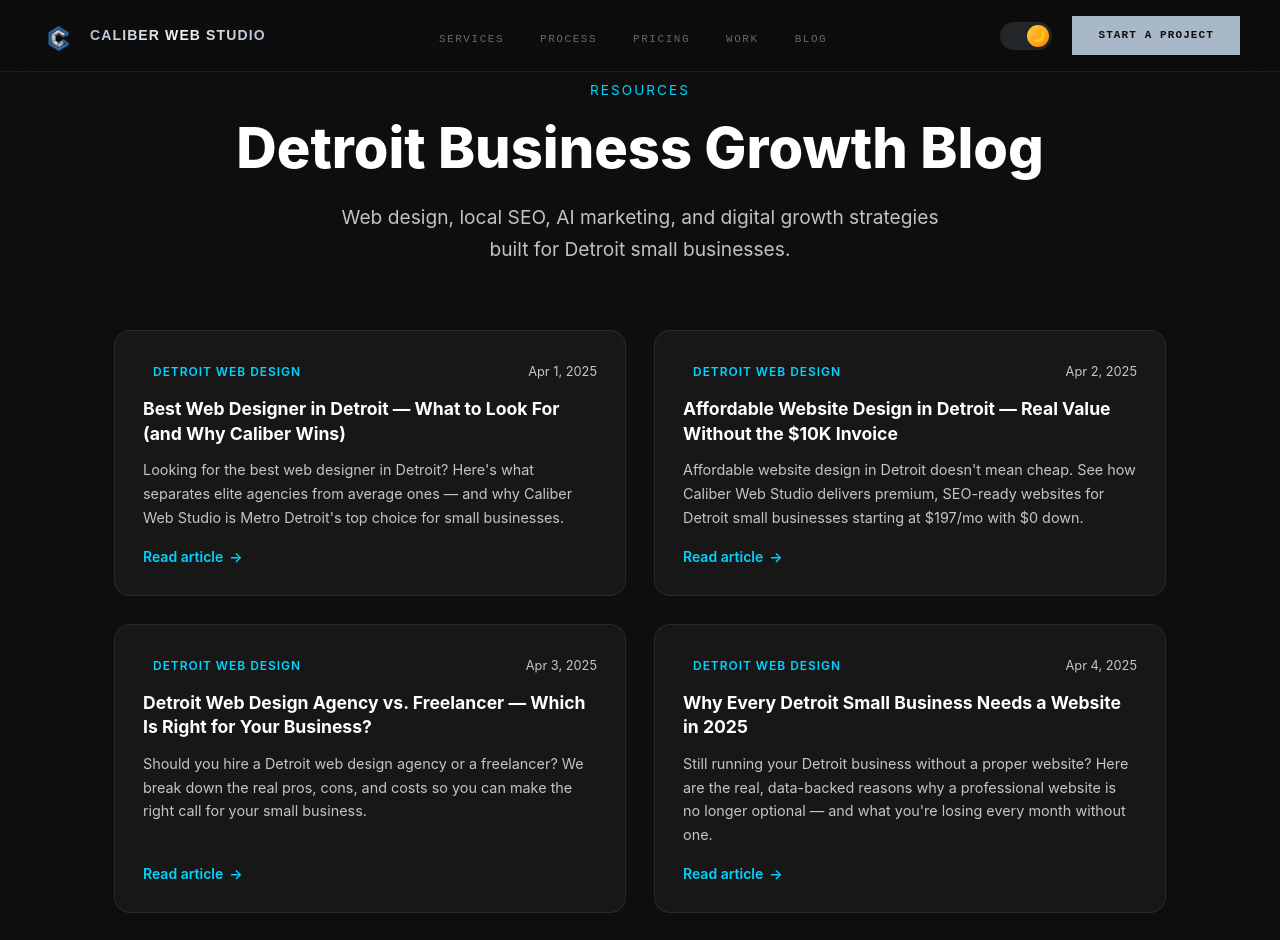
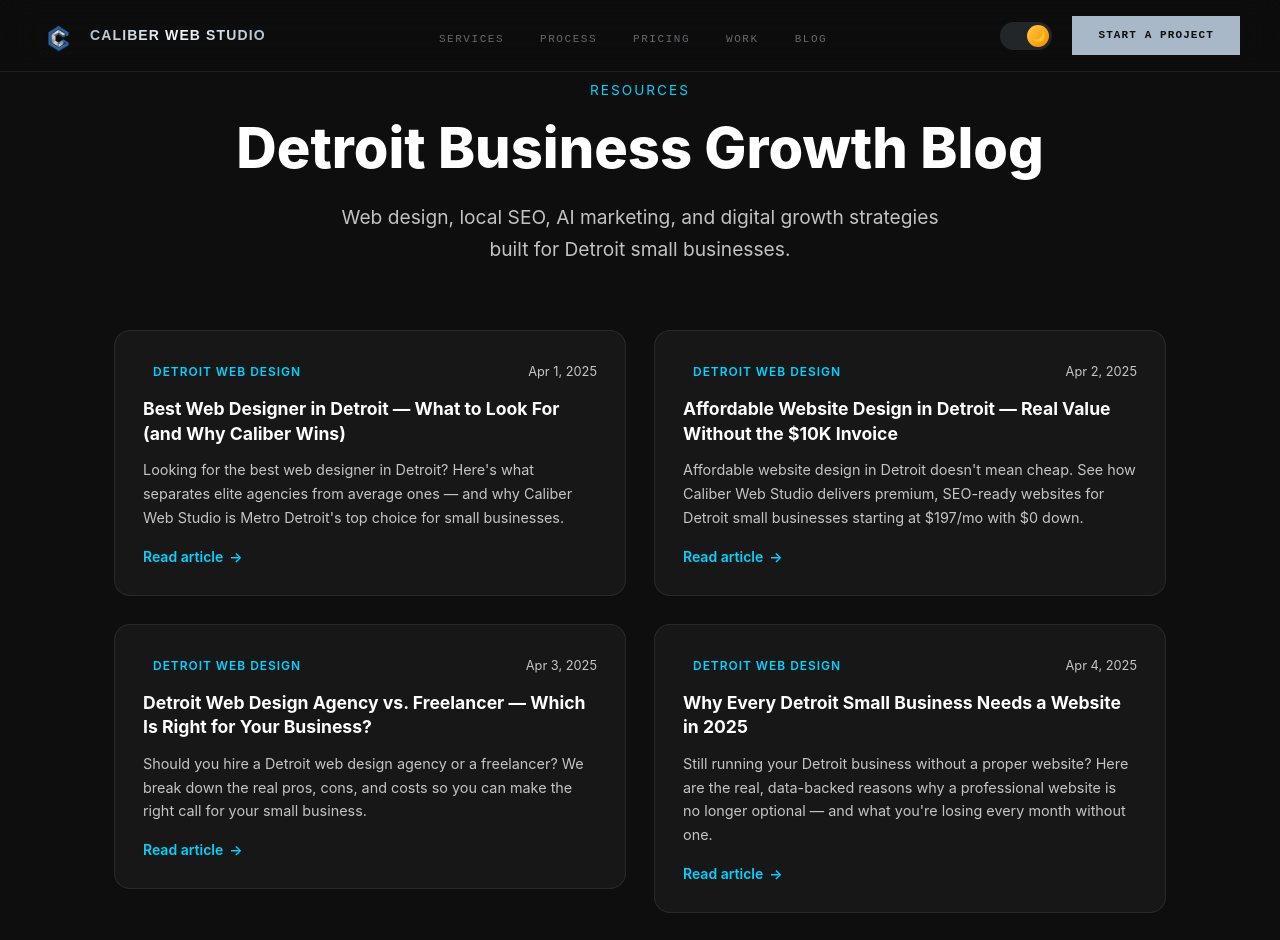
Before and after one commit to Darrin50/caliberwebstudio, a Next.js app: page /blog in a window 1280 px wide. Shown: the top 940 px of the page. Built offline with nearby package versions, Linux system fonts and the light colour scheme.

Commit message:
Fix blog page: make entire post cards clickable

```diff
--- a/src/app/blog/page.tsx
+++ b/src/app/blog/page.tsx
@@ -48,6 +48,7 @@ export default function BlogIndex() {
           {/* Posts Grid */}
           <div style={{ display: "grid", gridTemplateColumns: "repeat(auto-fill, minmax(min(100%, 340px), 1fr))", gap: "28px" }}>
             {posts.map((post) => (
+              <Link href={`/blog/${post.slug}`} style={{textDecoration:'none',color:'inherit',display:'block'}}>
               <article
                 key={post.slug}
                 style={{
@@ -82,13 +83,13 @@ export default function BlogIndex() {
                   {post.description}
                 </p>
 
-                <Link
-                  href={`/blog/${post.slug}`}
+                <span
                   style={{ display: "inline-flex", alignItems: "center", gap: "6px", fontSize: "0.875rem", fontWeight: 600, color: "var(--accent, #00d4ff)", textDecoration: "none", marginTop: "4px" }}
                 >
                   Read article <span aria-hidden="true">→</span>
-                </Link>
+                </span>
               </article>
+              </Link>
             ))}
           </div>
 
```
